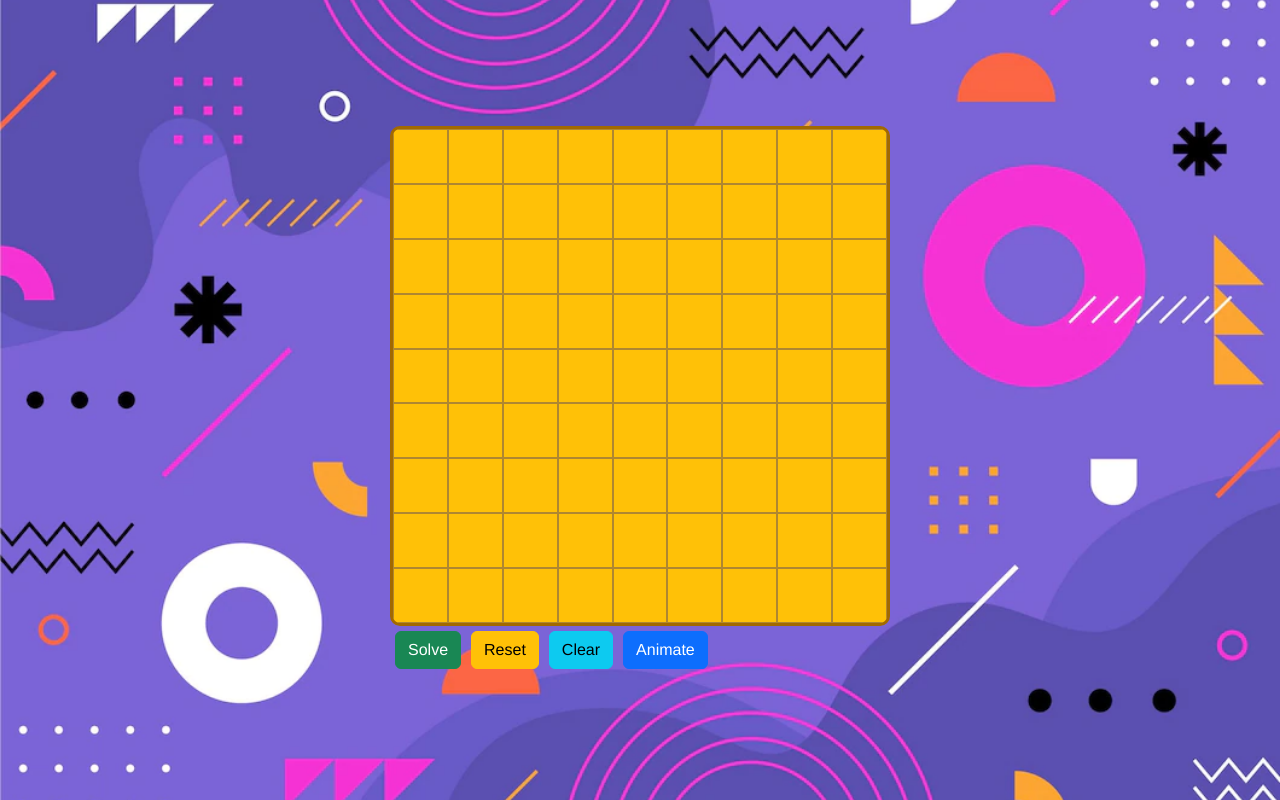
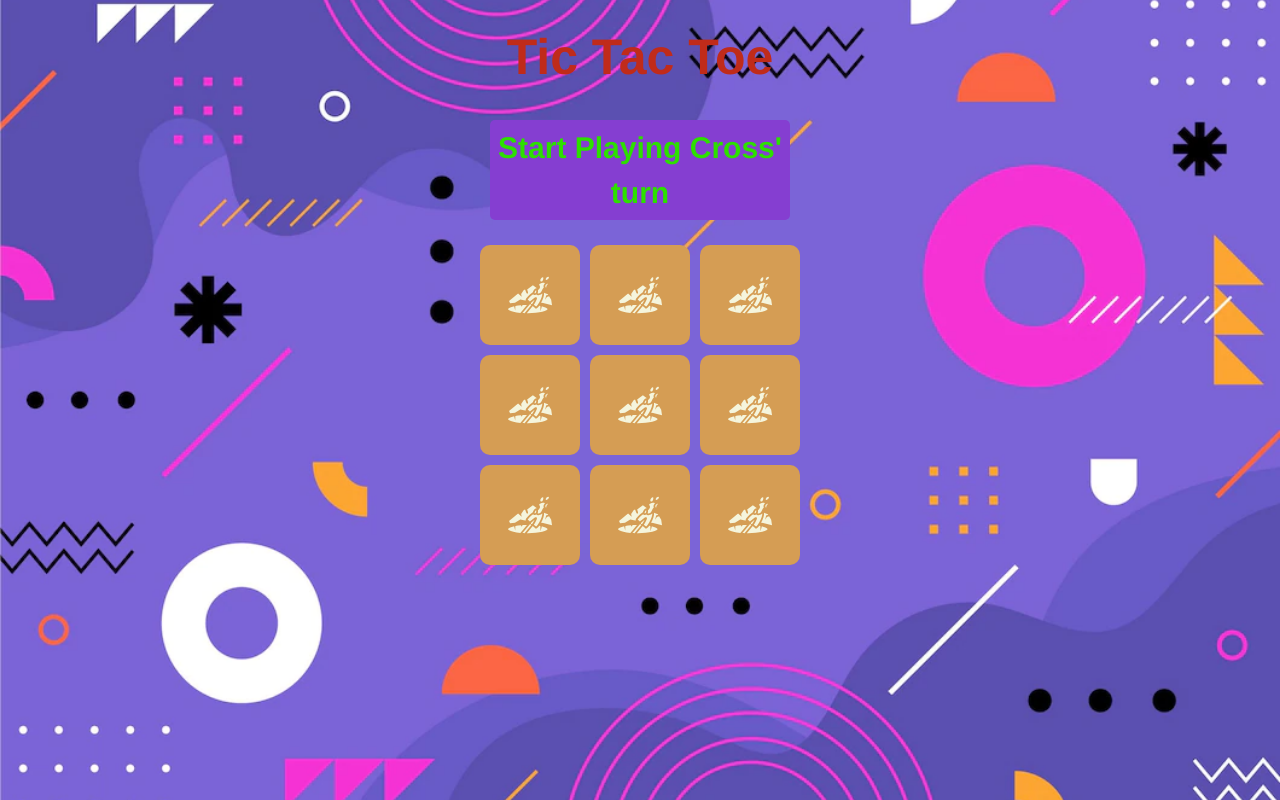
Before and after one commit to me-oniichan/board-games, a React (Create React App) app: page /ttt in a window 1280 px wide. Built offline with nearby package versions, Linux system fonts and the light colour scheme.

Commit message:
added tic tac toe with routes

```diff
--- a/package.json
+++ b/package.json
@@ -9,6 +9,9 @@
     "bootstrap": "^5.1.3",
     "react": "^18.2.0",
     "react-dom": "^18.2.0",
+    "react-icons": "^4.4.0",
+    "react-router": "^6.3.0",
+    "react-router-dom": "^6.3.0",
     "react-scripts": "5.0.1",
     "reactstrap": "^9.1.1",
     "web-vitals": "^2.1.4"
--- a/src/App.css
+++ b/src/App.css
@@ -12,91 +12,3 @@ body {
     height: 100vh;
     font-family: "Franklin Gothic Medium", "Arial Narrow", Arial, sans-serif;
 }
-
-.wrapper {
-    margin: auto;
-}
-
-#board {
-    width: 500px;
-    aspect-ratio: 1;
-    border: 3px solid #a26900;
-    border-radius: 10px;
-    overflow: hidden;
-
-    font-size: 2em;
-}
-
-.col {
-    border: 1px solid #907142b7;
-    aspect-ratio: 1;
-    display: flex;
-    align-items: center;
-    justify-content: center;
-    outline: none;
-}
-
-.animate{
-    background-color: #18fa187a;
-}
-
-.cell {
-    position: absolute;
-    width: 50px;
-    height: 50px;
-    background: transparent;
-    outline: none;
-    border: none;
-    caret-color: transparent;
-    text-align: center;
-}
-
-.valid:hover {
-    background: #30ff305d;
-}
-
-.valid:focus {
-    background: #16ee16bb;
-    border: 2px solid #009400;
-    box-shadow: 0 0 5px 1px #25ff46ed;
-}
-
-.dup {
-    background: #ff3333cf;
-}
-
-.dup:hover {
-    background: #ff30305d;
-}
-
-.dup:focus {
-    background: #ff3333cf;
-    border: 2px solid #ff3333cf;
-    box-shadow: 0 0 8px 1px #be0000cf;
-}
-
-.buttons {
-    margin: 5px;
-    font-size: 1rem;
-    display: flex;
-    gap: 10px;
-    transition: 00.4s;
-}
-
-@media only screen and (max-width: 600px) {
-    #board {
-        width: calc(100% - 10px);
-        font-size: 1.2em;
-    }
-    #root {
-        display: block;
-        margin-top: calc(25vh);
-    }
-    .cell {
-        height: 35px;
-        width: 35px;
-    }
-    .cell:focus {
-        box-shadow: none;
-    }
-}
--- a/src/App.js
+++ b/src/App.js
@@ -1,12 +1,34 @@
-import './App.css';
-import Sudoku from './Sudoku/Sudoku';
+import { Button } from "reactstrap";
+import "./App.css";
+import Sudoku from "./Sudoku/Sudoku";
+import Tictactoe from "./TicTacToe/TicTacToe";
+import { BrowserRouter as Router, Routes, Route, Link } from "react-router-dom";
+
+function Home() {
+    return (
+        <div style={{ display: "flex", gap: 10 }}>
+            <Link to="/sudoku">
+                <Button color="info">Sudoku</Button>
+            </Link>
+            <Link to="/ttt">
+                <Button color="info">Tic Tac Toe</Button>
+            </Link>
+        </div>
+    );
+}
 
 function App() {
-  return (
-    <div className="App">
-      <Sudoku></Sudoku>
-    </div>
-  );
+    return (
+        <div className="App">
+            <Router>
+                <Routes>
+                    <Route path="/" element={<Home />} />
+                    <Route path="sudoku" element={<Sudoku />} />
+                    <Route path="ttt" element={<Tictactoe />} />
+                </Routes>
+            </Router>
+        </div>
+    );
 }
 
 export default App;
--- a/src/Sudoku/Sudoku.jsx
+++ b/src/Sudoku/Sudoku.jsx
@@ -4,6 +4,7 @@ import sudokuContext from "./context/sudokuContext";
 import dupContext from "./context/dupContext";
 import animateContext from "./context/animateContext";
 import Buttons from "./Buttons";
+import "./sudoku.css"
 
 export default function Sudoku() {
     const board = useState(
@@ -26,6 +27,7 @@ export default function Sudoku() {
             <dupContext.Provider value={duplicate}>
                 <animateContext.Provider value={animate}>
                     <div className="wrapper">
+                    <div className="heading">Sudoku</div>
                         <Board></Board>
                         <Buttons></Buttons>
                     </div>
--- /dev/null
+++ b/src/Sudoku/sudoku.css
@@ -0,0 +1,94 @@
+.wrapper {
+    margin: auto;
+}
+
+#board {
+    width: 500px;
+    aspect-ratio: 1;
+    border: 3px solid #a26900;
+    border-radius: 10px;
+    overflow: hidden;
+
+    font-size: 2em;
+}
+
+.col {
+    border: 1px solid #907142b7;
+    aspect-ratio: 1;
+    display: flex;
+    align-items: center;
+    justify-content: center;
+    outline: none;
+}
+
+.animate{
+    background-color: #18fa187a;
+}
+
+.cell {
+    position: absolute;
+    width: 50px;
+    height: 50px;
+    background: transparent;
+    outline: none;
+    border: none;
+    caret-color: transparent;
+    text-align: center;
+}
+
+.valid:hover {
+    background: #30ff305d;
+}
+
+.valid:focus {
+    background: #16ee16bb;
+    border: 2px solid #009400;
+    box-shadow: 0 0 5px 1px #25ff46ed;
+}
+
+.dup {
+    background: #ff3333cf;
+}
+
+.dup:hover {
+    background: #ff30305d;
+}
+
+.dup:focus {
+    background: #ff3333cf;
+    border: 2px solid #ff3333cf;
+    box-shadow: 0 0 8px 1px #be0000cf;
+}
+
+.buttons {
+    margin: 5px;
+    font-size: 1rem;
+    display: flex;
+    gap: 10px;
+    transition: 00.4s;
+}
+
+.heading{
+    color: #f82222;
+    text-align: center;
+    font-size: 3em;
+    text-decoration: 3px solid black;
+}
+
+@media only screen and (max-width: 600px) {
+    #board {
+        width: calc(100% - 10px);
+        font-size: 1.2em;
+    }
+    #root {
+        display: block;
+        margin-top: calc(25vh);
+    }
+    .cell {
+        height: 35px;
+        width: 35px;
+    }
+    .cell:focus {
+        box-shadow: none;
+    }
+}
--- /dev/null
+++ b/src/TicTacToe/Grid.js
@@ -0,0 +1,67 @@
+import { useState } from "react";
+import Icon from "./Icon";
+
+const data = new Array(9).fill(" ");
+
+const Grid = () => {
+  const [turn, setTurn] = useState(Math.round(Math.random()));
+  const [msg, setMsg] = useState(
+    `Start Playing ${turn ? "Circle's" : "Cross'"} turn`
+  );
+  const [game, setGame] = useState(1);
+
+  const playTurn = (index) => {
+    if (data[index] === " " && game) {
+      data[index] = turn ? "circle" : "cross";
+      setMsg(`${turn ? "Cross'" : "Circle's"} turn`);
+      setTurn(!turn);
+    }
+    checkWin();
+  };
+
+  const checkWin = () => {
+    if (!game) {
+      setMsg("Game already over");
+    } else if (
+      (data[1] === data[2] && data[2] === data[0] && data[0] !== " ") ||
+      (data[5] === data[4] && data[4] === data[3] && data[3] !== " ") ||
+      (data[6] === data[7] && data[7] === data[8] && data[6] !== " ") ||
+      (data[0] === data[3] && data[3] === data[6] && data[6] !== " ") ||
+      (data[1] === data[4] && data[4] === data[7] && data[7] !== " ") ||
+      (data[2] === data[5] && data[5] === data[8] && data[8] !== " ") ||
+      (data[0] === data[4] && data[4] === data[8] && data[8] !== " ") ||
+      (data[2] === data[4] && data[4] === data[6] && data[2] !== " ")
+    ) {
+      setMsg(`${turn ? "Circle Win" : "Cross Win"}`);
+      setGame(0);
+    } else if (
+      data[0] !== " " &&
+      data[1] !== " " &&
+      data[2] !== " " &&
+      data[3] !== " " &&
+      data[4] !== " " &&
+      data[5] !== " " &&
+      data[6] !== " " &&
+      data[7] !== " "
+    ) {
+      setMsg("Game Draw");
+    }
+  };
+
+  return (
+    <div>
+      <div className="msg" id="msg">
+        {msg}
+      </div>
+      <div className="grid">
+        {data.map((element, index) => (
+          <div className="box" onClick={() => playTurn(index)}>
+            <Icon icon={element} />
+          </div>
+        ))}
+      </div>
+    </div>
+  );
+};
+
+export default Grid;
--- /dev/null
+++ b/src/TicTacToe/Icon.js
@@ -0,0 +1,12 @@
+import {GiCrossedSwords, GiRoundShield, GiDigHole} from 'react-icons/gi'
+
+export default function Icon({icon = ""}){
+    switch (icon){
+        case "cross":
+            return <GiCrossedSwords size={50} color={"#fcd49f"}/>;
+        case "circle":
+            return <GiRoundShield size={50} color={"#ab6700"} />;
+        default:
+            return <GiDigHole size={50} color = {"beige"}/>;
+    }
+}
--- /dev/null
+++ b/src/TicTacToe/TicTacToe.jsx
@@ -0,0 +1,14 @@
+import React from "react";
+import Grid from "./Grid";
+import "./tictactoe.css";
+
+const Tictactoe = () => {
+  return (
+    <div className="backgrd">
+      <div className="heading">Tic Tac Toe</div>
+      <Grid />
+    </div>
+  );
+};
+
+export default Tictactoe;
--- /dev/null
+++ b/src/TicTacToe/index.js
@@ -0,0 +1,6 @@
+import React from 'react';
+import ReactDOM from 'react-dom';
+import App from './App';
+
+
+ReactDOM.render(<App/>, document.getElementById("root"))
--- /dev/null
+++ b/src/TicTacToe/tictactoe.css
@@ -0,0 +1,43 @@
+.heading{
+  color: #c02b1a;
+  font-size: 50px;
+  font-weight: 600;
+}
+
+.backgrd{
+  height: 100vh;
+  width: 100vw;
+  padding-top: 20px;
+  box-sizing: border-box;
+  text-align: center;
+}
+
+.msg{
+  color: #2de000;
+  padding: 5px;
+  margin: auto;
+  width: 300px;
+  border-radius: 5px;
+  margin-top: 25px;
+  font-weight: 700;
+  font-size: 30px;
+  background-color: #853ed1;
+}
+
+.grid{
+  display: grid;
+  grid-template-columns: repeat(3, 100px);
+  gap: 10px;
+  margin-top: 25px;
+  justify-content: center;
+}
+
+.box{
+  background-color: #d59d54;
+  width: 100px;
+  height: 100px;
+  border-radius: 10px;
+  display: flex;
+  align-items: center;
+  justify-content: center;
+}
```
Also changed, not shown: src/TicTacToe/reportWebVitals.js (added, +13 -0 lines), src/TicTacToe/setupTests.js (added, +5 -0 lines), src/TicTacToe/logo.svg (added), 1 other file (tests, documents, lock files or other folders).
